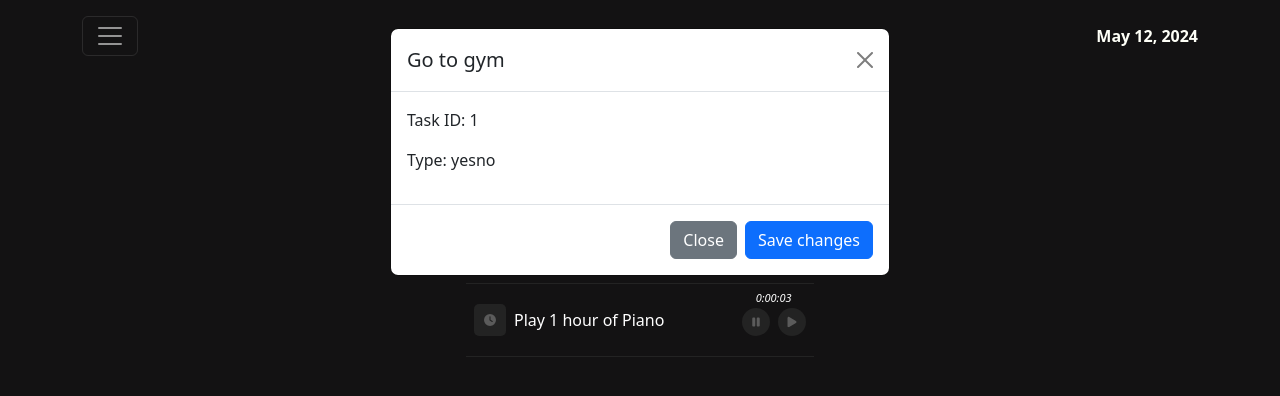
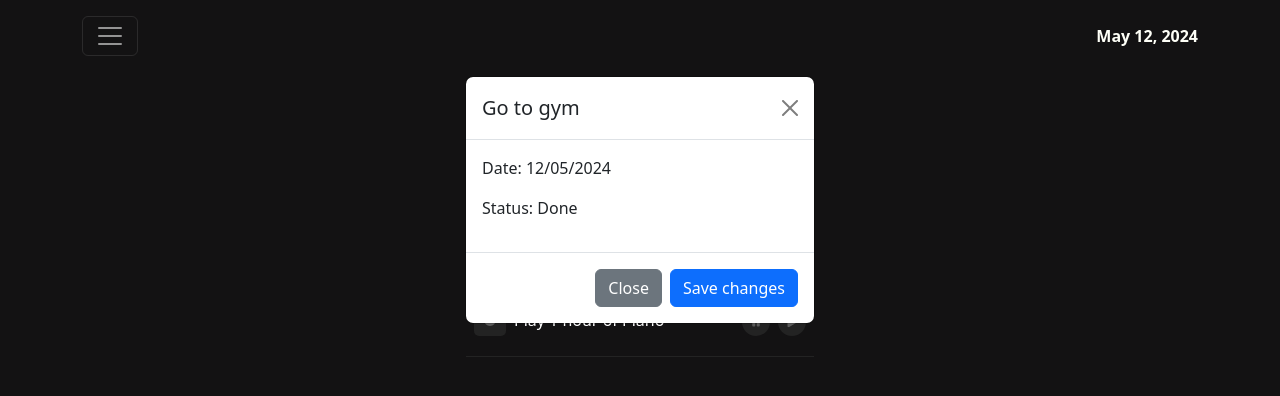
Before and after one commit to RealChoki/Habit-app-front, a Vue app: page / in a window 1280 px wide. Both pictures are taken after a click on the icon 792 px from the left and 176 px from the top of the page. Shown: the top 396 px of the page. Built offline with nearby package versions, Linux system fonts and the light colour scheme.

Commit message:
styling: Improve TaskModal

```diff
--- a/src/components/TaskModal.vue
+++ b/src/components/TaskModal.vue
@@ -1,16 +1,24 @@
 <template>
-  <div v-if="showModal" class="modal fade show" tabindex="-1" role="dialog" style="display: block">
+  <div
+    v-if="showModal"
+    class="modal fade show d-flex justify-content-center mt-5"
+    tabindex="-1"
+    role="dialog"
+    style="display: block"
+  >
     <div class="modal-dialog" role="document">
-      <div class="modal-content">
+      <div class="modal-content min-width-350">
         <div class="modal-header">
           <h5 class="modal-title">{{ task.title }}</h5>
           <button type="button" class="btn-close" aria-label="Close" @click="closeModal"></button>
         </div>
         <div class="modal-body">
-          <p>Task ID: {{ task.id }}</p>
-          <p>Type: {{ task.type }}</p>
+          <p>Date: {{ formatDate(task.timestamp) }}</p>
+          <p v-if="task.type === 'numeric'">Count: {{ task.count }}</p>
           <p v-if="task.type === 'numeric'">Goal: {{ task.goal }}</p>
-          <p v-if="task.type === 'timer'">Timer: {{ task.timer }} hours</p>
+          <p v-if="task.type === 'timer'">Timer: {{ getTimeStamp(task.timer) }}</p>
+          <p v-if="task.type === 'yesno' && task.value">Status: Done</p>
+          <p v-if="task.type === 'yesno' && !task.value">Status: Not done</p>
           <!-- You can display other task information here based on the task type -->
         </div>
         <div class="modal-footer">
@@ -31,4 +39,27 @@ const props = defineProps({
   task: Object,
   closeModal: Function
 })
+
+// Function to translate timestamp into DD/MM/YYYY format
+const formatDate = (timestamp: number): string => {
+  const date = new Date(timestamp)
+  const day = date.getDate().toString().padStart(2, '0')
+  const month = (date.getMonth() + 1).toString().padStart(2, '0')
+  const year = date.getFullYear().toString()
+  return `${day}/${month}/${year}`
+}
+
+const getTimeStamp = (seconds) => {
+  const hours = Math.floor(seconds / 3600)
+  const minutes = Math.floor((seconds % 3600) / 60)
+  const paddedMinutes = minutes.toString().padStart(2, '0')
+  const paddedSeconds = (seconds % 60).toString().padStart(2, '0')
+  return `${hours}:${paddedMinutes}:${paddedSeconds}`
+}
 </script>
+
+<style scoped>
+.min-width-350 {
+  min-width: 350px;
+}
+</style>
```
